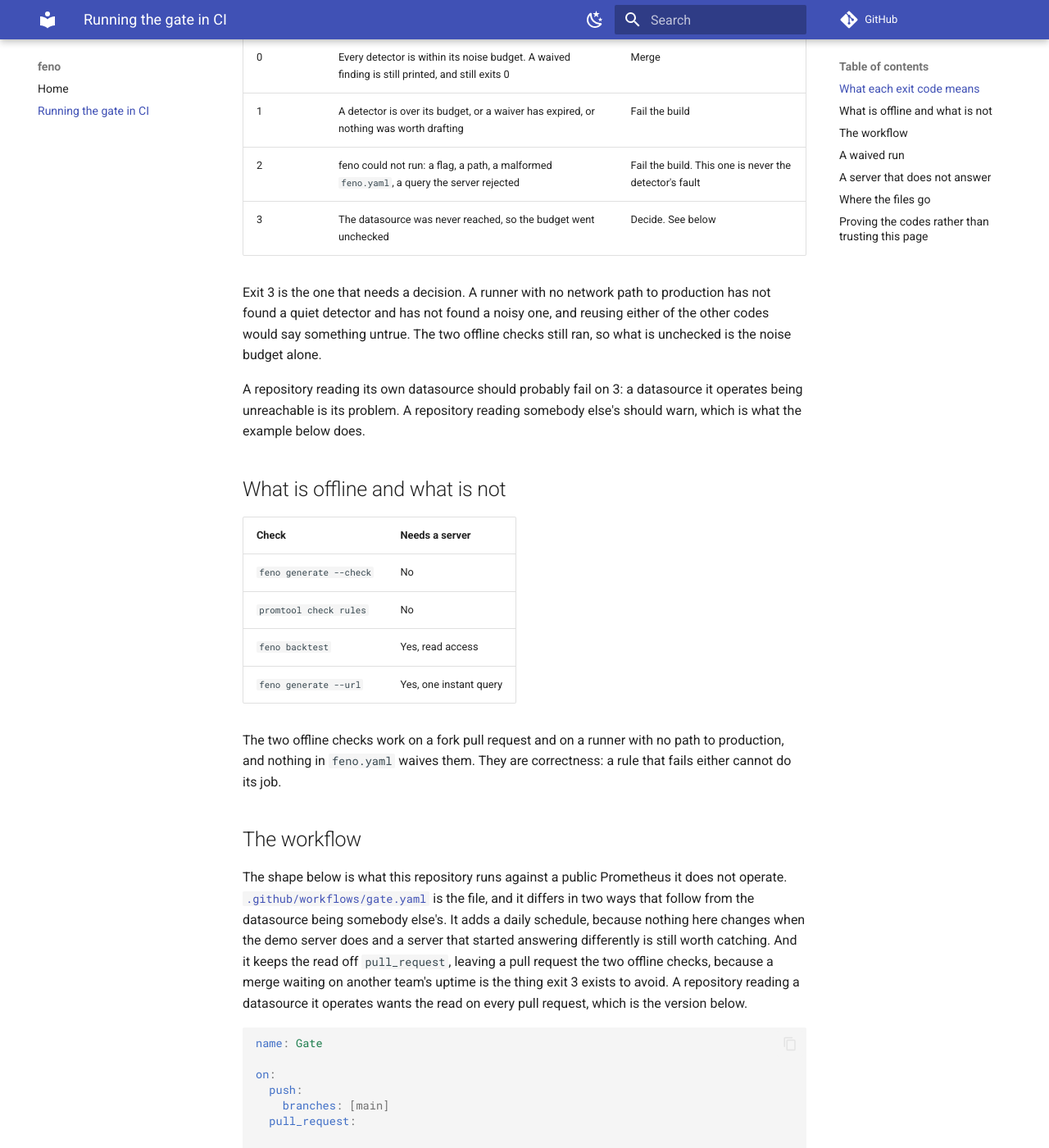
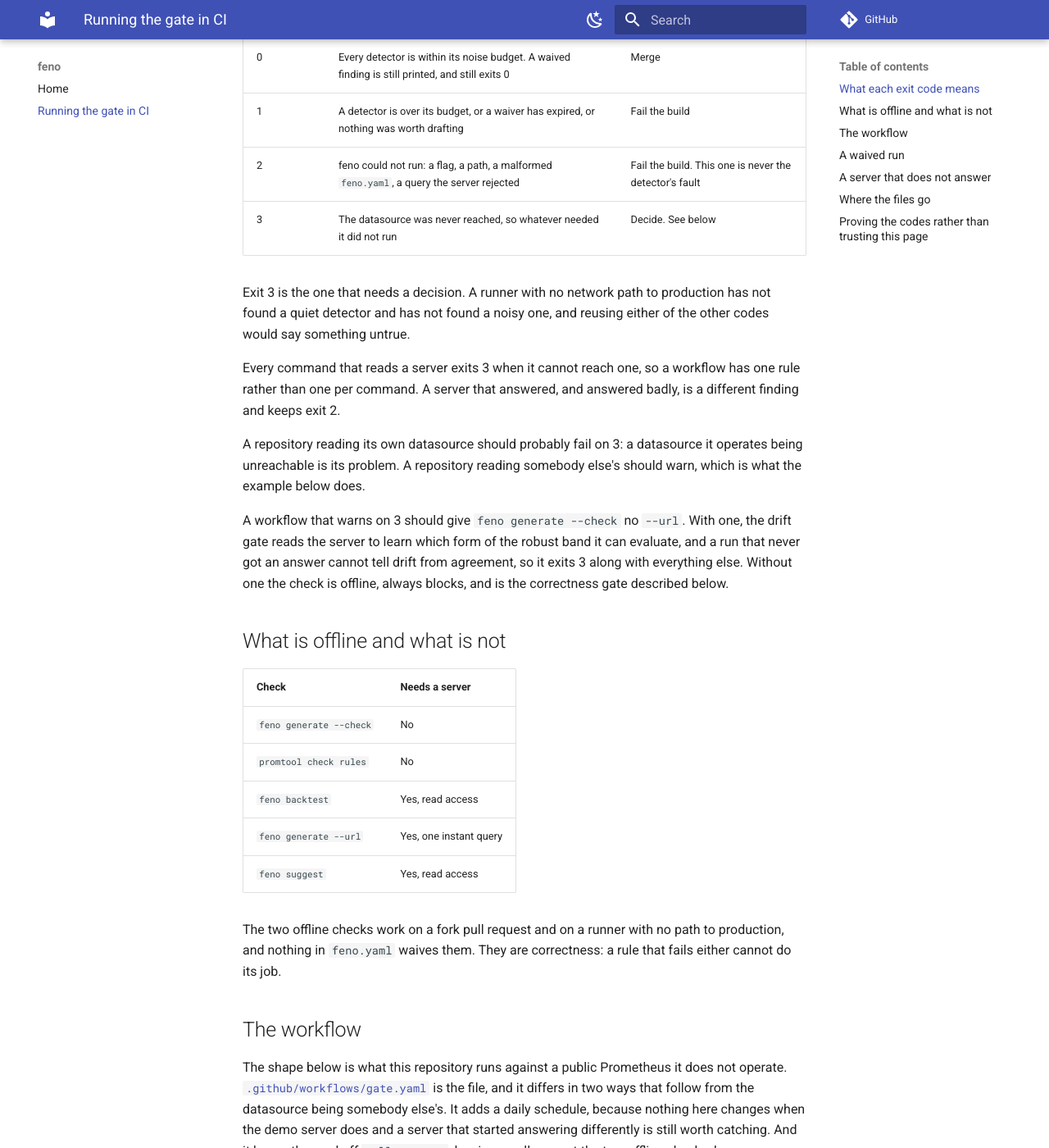
Before and after one commit to dennisme/feno, an MkDocs documentation site: the page built from docs/ci.md, in a window 1280 px wide and 1400 px high, scrolled down 320 px. Shown: the whole window at 82% size. Built offline with MkDocs 1.6.1 and Material for MkDocs 9.7.7, drawn with Linux system fonts in a browser that asks for light colours; comment, search, counter and statistics services are not loaded.

Commit message:
doc: the exit code table says what shipped

```diff
--- a/docs/ci.md
+++ b/docs/ci.md
@@ -10,16 +10,25 @@ in the exit code, so that is where this page starts.
 | 0 | Every detector is within its noise budget. A waived finding is still printed, and still exits 0 | Merge |
 | 1 | A detector is over its budget, or a waiver has expired, or nothing was worth drafting | Fail the build |
 | 2 | feno could not run: a flag, a path, a malformed `feno.yaml`, a query the server rejected | Fail the build. This one is never the detector's fault |
-| 3 | The datasource was never reached, so the budget went unchecked | Decide. See below |
+| 3 | The datasource was never reached, so whatever needed it did not run | Decide. See below |
 
 Exit 3 is the one that needs a decision. A runner with no network path to
 production has not found a quiet detector and has not found a noisy one, and
-reusing either of the other codes would say something untrue. The two offline
-checks still ran, so what is unchecked is the noise budget alone.
+reusing either of the other codes would say something untrue.
+
+Every command that reads a server exits 3 when it cannot reach one, so a
+workflow has one rule rather than one per command. A server that answered,
+and answered badly, is a different finding and keeps exit 2.
 
 A repository reading its own datasource should probably fail on 3: a
 datasource it operates being unreachable is its problem. A repository reading
 somebody else's should warn, which is what the example below does.
+
+A workflow that warns on 3 should give `feno generate --check` no `--url`.
+With one, the drift gate reads the server to learn which form of the robust
+band it can evaluate, and a run that never got an answer cannot tell drift
+from agreement, so it exits 3 along with everything else. Without one the
+check is offline, always blocks, and is the correctness gate described below.
 
 ## What is offline and what is not
 
@@ -29,6 +38,7 @@ somebody else's should warn, which is what the example below does.
 | `promtool check rules` | No |
 | `feno backtest` | Yes, read access |
 | `feno generate --url` | Yes, one instant query |
+| `feno suggest` | Yes, read access |
 
 The two offline checks work on a fork pull request and on a runner with no
 path to production, and nothing in `feno.yaml` waives them. They are
```
